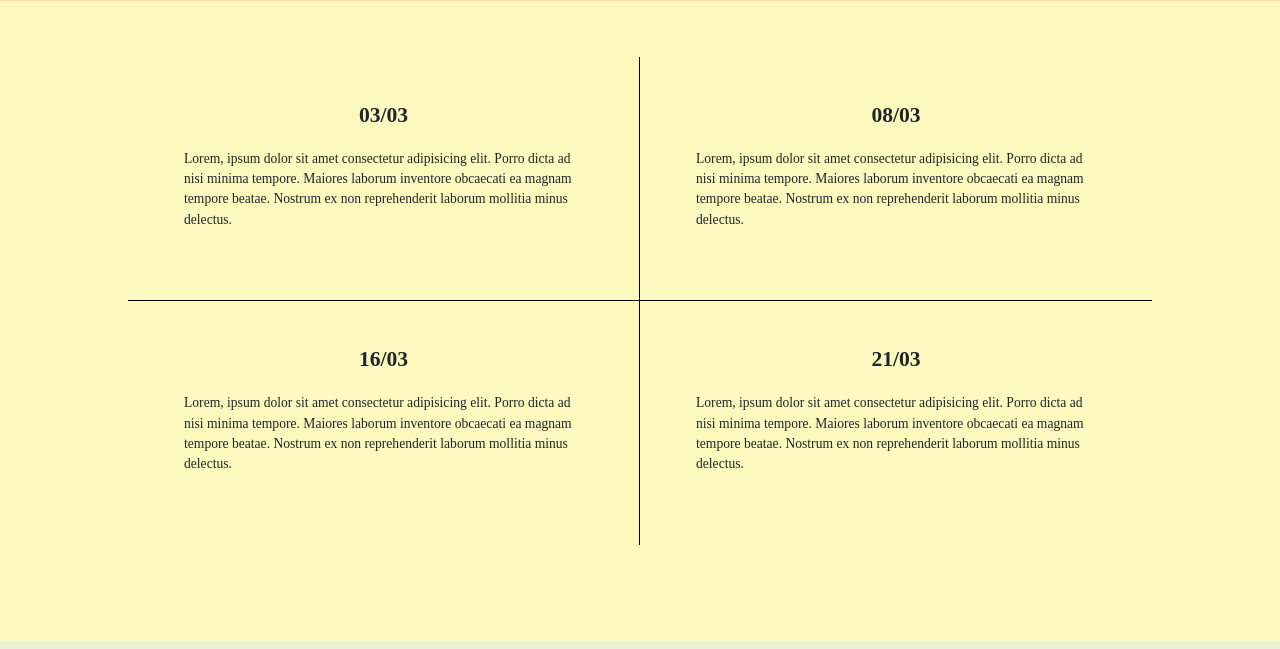
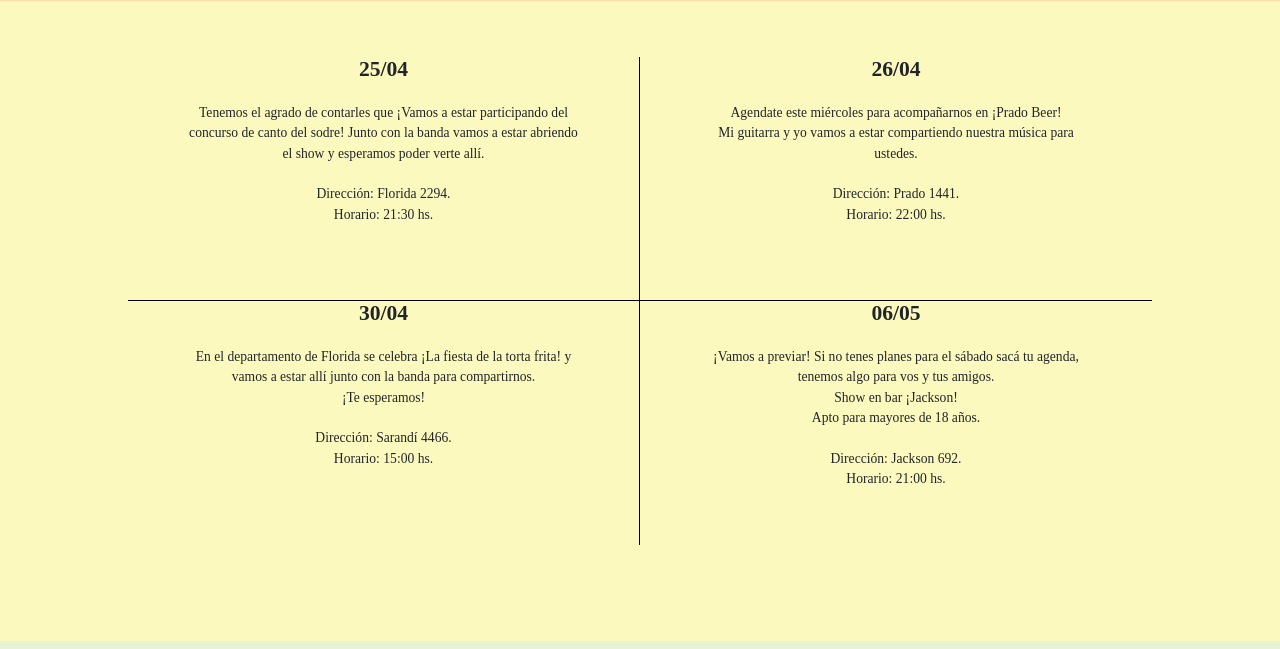
Before and after one commit to JonathanP-dev/LuciaChappe, a website: page pages/upcomingPerformances.html in a window 1280 px wide. Shown: the part 103-752 px from the top of the page. Drawn offline with nearby package versions, Linux system fonts and the light colour scheme; a web font is replaced by a local one.

Commit message:
Lorem deleted, extend added

```diff
--- a/pages/upcomingPerformances.html
+++ b/pages/upcomingPerformances.html
@@ -40,7 +40,7 @@
                         <a class="p-2 nav-link" href="./photos.html">FOTOS</a>
                         <a class="p-2 nav-link" href="./videos.html">VIDEOS</a>
                         <a class="p-2 nav-link active" aria-current="page"
-                            href="./upcomingPerformances.html">PROXIMOS-TOQUES</a>
+                            href="./upcomingPerformances.html">PROXIMOS-SHOWS</a>
                         <a class="p-2 nav-link" href="./contact.html">CONTACTO</a>
                     </div>
                 </div>
@@ -50,28 +50,39 @@
     <main>
         <div class="upCContainer">
             <div class="upCDiv upCBottom upCOne">
-                <h2>03/03</h2>
-                <p>Lorem, ipsum dolor sit amet consectetur adipisicing elit. Porro dicta ad nisi minima tempore. Maiores
-                    laborum inventore obcaecati ea magnam tempore beatae. Nostrum ex non reprehenderit laborum mollitia
-                    minus delectus.</p>
+                <h2>25/04</h2>
+                <p>Tenemos el agrado de contarles que ¡Vamos a estar participando del concurso de canto del sodre!
+                    Junto con la banda vamos a estar abriendo el show y esperamos poder verte allí.<br><br>
+                    Dirección: Florida 2294.<br>
+                    Horario: 21:30 hs.
+                </p>
             </div>
             <div class="upCDiv upCPair upCBottom upCTwo">
-                <h2>08/03</h2>
-                <p>Lorem, ipsum dolor sit amet consectetur adipisicing elit. Porro dicta ad nisi minima tempore. Maiores
-                    laborum inventore obcaecati ea magnam tempore beatae. Nostrum ex non reprehenderit laborum mollitia
-                    minus delectus.</p>
+                <h2>26/04</h2>
+                <p>Agendate este miércoles para acompañarnos en ¡Prado Beer!<br>
+                    Mi guitarra y yo vamos a estar compartiendo nuestra música para ustedes.<br><br>
+                    Dirección: Prado 1441.<br>
+                    Horario: 22:00 hs.
+                </p>
             </div>
             <div class="upCDiv upCThree">
-                <h2>16/03</h2>
-                <p>Lorem, ipsum dolor sit amet consectetur adipisicing elit. Porro dicta ad nisi minima tempore. Maiores
-                    laborum inventore obcaecati ea magnam tempore beatae. Nostrum ex non reprehenderit laborum mollitia
-                    minus delectus.</p>
+                <h2>30/04</h2>
+                <p>En el departamento de Florida se celebra ¡La fiesta de la torta frita! y vamos a estar allí junto con
+                    la banda para compartirnos.<br>
+                    ¡Te esperamos!<br><br>
+                    Dirección: Sarandí 4466.<br>
+                    Horario: 15:00 hs.
+                </p>
             </div>
             <div class="upCDiv  upCPair upCFour">
-                <h2>21/03</h2>
-                <p>Lorem, ipsum dolor sit amet consectetur adipisicing elit. Porro dicta ad nisi minima tempore. Maiores
-                    laborum inventore obcaecati ea magnam tempore beatae. Nostrum ex non reprehenderit laborum mollitia
-                    minus delectus.</p>
+                <h2>06/05</h2>
+                <p>¡Vamos a previar! Si no tenes planes para el sábado sacá tu agenda, tenemos algo para vos y tus
+                    amigos.<br>
+                    Show en bar ¡Jackson!<br>
+                    Apto para mayores de 18 años.<br><br>
+                    Dirección: Jackson 692.<br>
+                    Horario: 21:00 hs.
+                </p>
             </div>
         </div>
     </main>
--- a/scss/layouts/pages/_contacto.scss
+++ b/scss/layouts/pages/_contacto.scss
@@ -116,9 +116,9 @@
   .contactPhotoContainer--socialNetworks {
     display: flex;
     list-style: none;
-    gap: 3rem;
     padding: 0;
     margin: 0;
+    gap: 3rem;
 
     li a img {
       width: 5rem;
--- a/scss/layouts/pages/_upcomingPerformances.scss
+++ b/scss/layouts/pages/_upcomingPerformances.scss
@@ -20,13 +20,17 @@
     padding-bottom: 2rem;
   }
 
-  .upCDiv {
+  .newPerformance {
     width: 90%;
     border-bottom: 1px solid black;
     @include flex(column, center, center);
     gap: 2rem;
     padding-bottom: 1.5rem;
     justify-self: center;
+  }
+
+  .upCDiv {
+    @extend .newPerformance;
 
     h2 {
       font-size: 1.7rem;
@@ -35,6 +39,9 @@
 
     p {
       font-size: 1.5rem;
+      width: 100%;
+      text-align: center;
+      justify-self: center;
     }
   }
 
@@ -96,7 +103,7 @@
 
     .upCDiv {
       width: 100%;
-      justify-content: center;
+      justify-content: flex-start;
       padding: 0 7rem 0 7rem;
     }
 
```
Also changed, not shown: index.html (+1 -1 lines), pages/contact.html (+1 -1 lines), pages/participations.html (+15 -10 lines), pages/photos.html (+1 -1 lines), pages/videos.html (+1 -1 lines), css/style.css.
